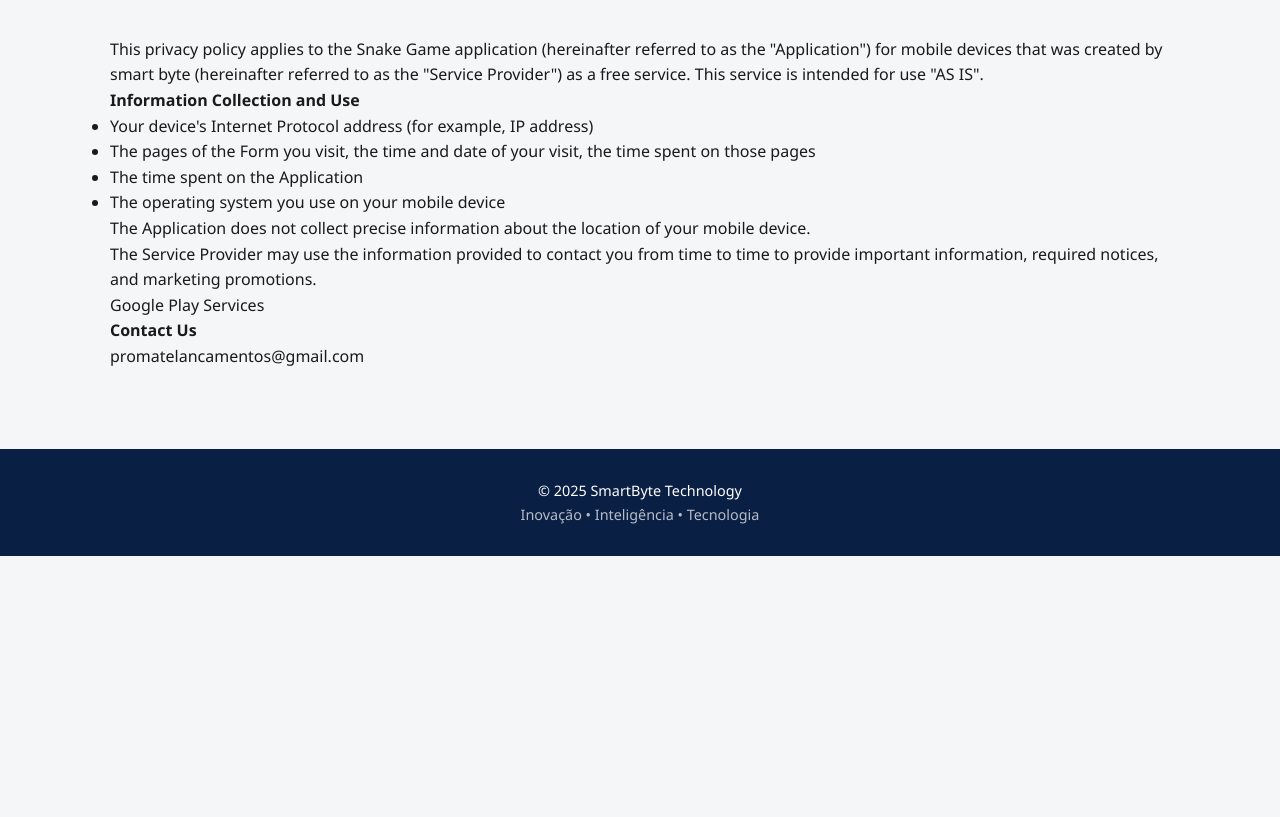
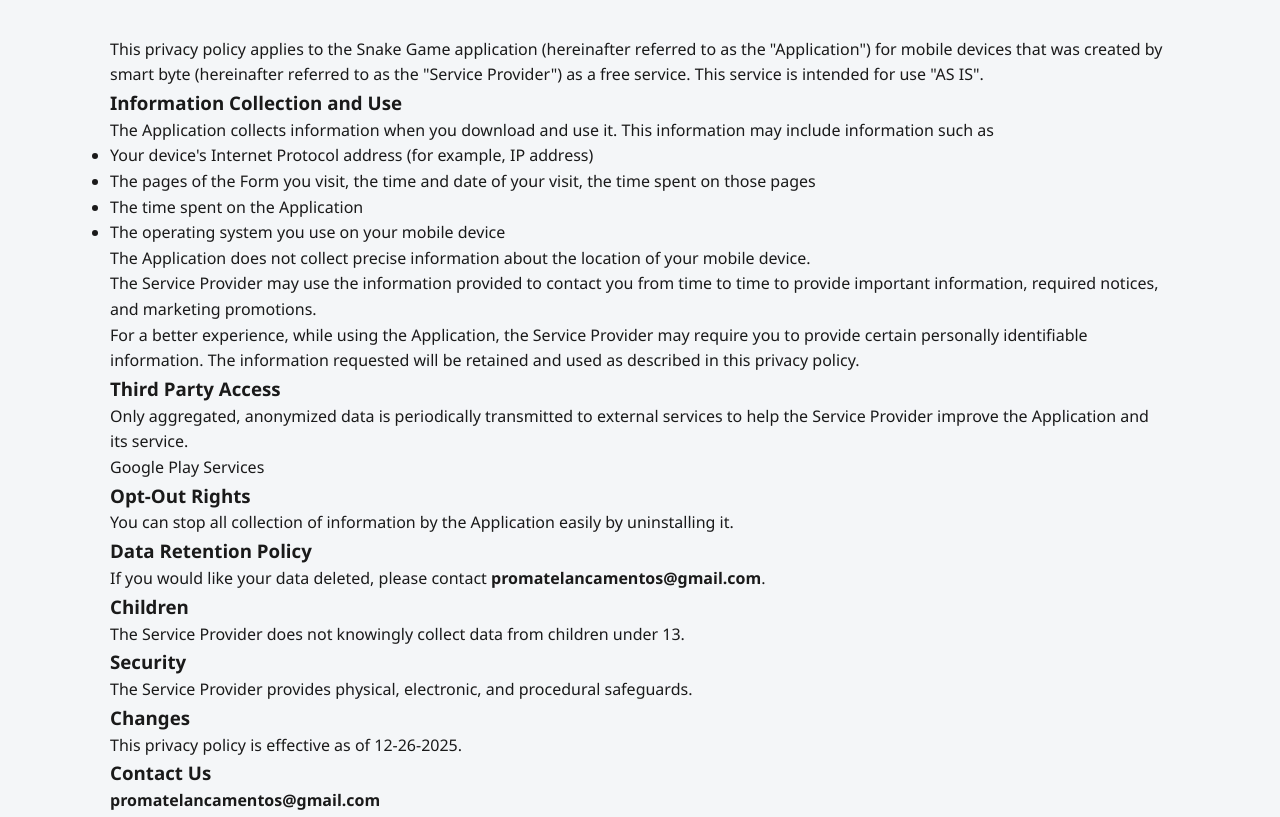
Before and after one commit to Bibleyou/SmartByte, a plain HTML site: page index.html in a window 1280 px wide. Shown: the part 1877-2694 px from the top of the page. Before the commit the page ends 2433 px from the top, so only its background shows below. Drawn offline with Linux system fonts and the light colour scheme.

Commit message:
Update index.html

```diff
--- a/index.html
+++ b/index.html
@@ -224,7 +224,9 @@
 
   <p>This privacy policy applies to the Snake Game application (hereinafter referred to as the "Application") for mobile devices that was created by smart byte (hereinafter referred to as the "Service Provider") as a free service. This service is intended for use "AS IS".</p>
 
-    <p><strong>Information Collection and Use</strong></p>
+  <h3>Information Collection and Use</h3>
+  <p>The Application collects information when you download and use it. This information may include information such as</p>
+
   <ul>
     <li>Your device's Internet Protocol address (for example, IP address)</li>
     <li>The pages of the Form you visit, the time and date of your visit, the time spent on those pages</li>
@@ -236,10 +238,30 @@
 
   <p>The Service Provider may use the information provided to contact you from time to time to provide important information, required notices, and marketing promotions.</p>
 
+  <p>For a better experience, while using the Application, the Service Provider may require you to provide certain personally identifiable information. The information requested will be retained and used as described in this privacy policy.</p>
+
+  <h3>Third Party Access</h3>
+  <p>Only aggregated, anonymized data is periodically transmitted to external services to help the Service Provider improve the Application and its service.</p>
+
   <p>Google Play Services</p>
 
-    <p><strong>Contact Us</strong></p>
-    <p>promatelancamentos@gmail.com</p>
+  <h3>Opt-Out Rights</h3>
+  <p>You can stop all collection of information by the Application easily by uninstalling it.</p>
+
+  <h3>Data Retention Policy</h3>
+  <p>If you would like your data deleted, please contact <strong>promatelancamentos@gmail.com</strong>.</p>
+
+  <h3>Children</h3>
+  <p>The Service Provider does not knowingly collect data from children under 13.</p>
+
+  <h3>Security</h3>
+  <p>The Service Provider provides physical, electronic, and procedural safeguards.</p>
+
+  <h3>Changes</h3>
+  <p>This privacy policy is effective as of 12-26-2025.</p>
+
+  <h3>Contact Us</h3>
+  <p><strong>promatelancamentos@gmail.com</strong></p>
 </section>
 
 <footer>
```
Lines whose indentation alone changed are shown as unchanged.
